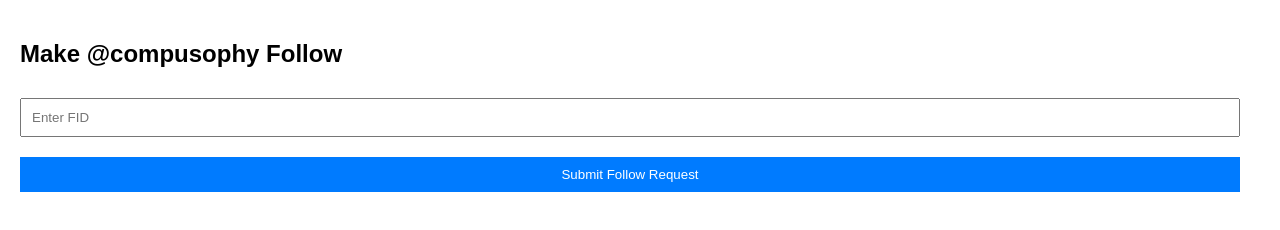
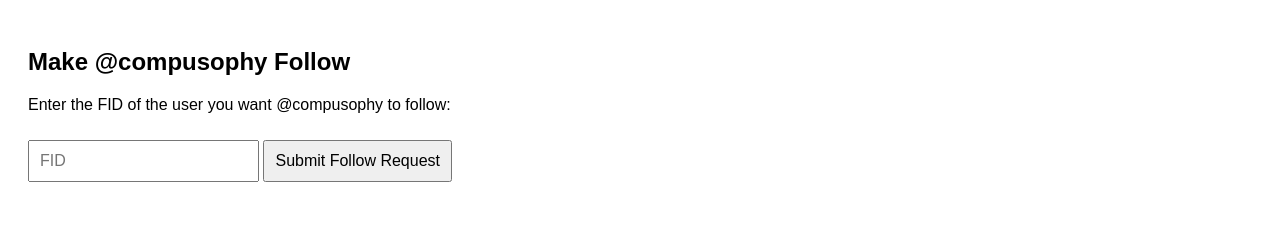
Before and after one commit to compusophy/compusophy.github.io, a plain HTML site: page fct/index.html in a window 1280 px wide. Drawn offline with Linux system fonts and the light colour scheme.

Commit message:
Update index.html

```diff
--- a/fct/index.html
+++ b/fct/index.html
@@ -5,58 +5,41 @@
   <meta name="viewport" content="width=device-width, initial-scale=1.0">
   <title>Submit Follow Request to @compusophy</title>
 
-  <!-- Farcaster Frame Metadata -->
-  <meta name="farcaster:version" content="1.0">
-  <meta name="farcaster:width" content="medium">
-  <meta name="farcaster:height" content="auto">
-  <meta name="farcaster:title" content="Follow Request">
-  <meta name="farcaster:description" content="Submit a follow request for @compusophy.">
+  <!-- Required Frame Properties -->
+  <meta property="fc:frame" content="vNext" />
+  <meta property="fc:frame:image" content="URL_TO_A_1.91:1_ASPECT_RATIO_IMAGE" />
+  <meta property="og:image" content="URL_TO_A_1.91:1_ASPECT_RATIO_IMAGE" />
+
+  <!-- Optional Frame Properties for Interactive Elements -->
+  <meta property="fc:frame:button:1" content="Submit Request" />
+  <meta property="fc:frame:button:1:action" content="post" />
+  <meta property="fc:frame:post_url" content="URL_WHERE_FRAME_SERVER_WILL_HANDLE_POST_REQUEST" />
+  <meta property="fc:frame:input:text" content="Enter FID" />
 
   <style>
+    /* Styling for demonstration purposes */
     body {
       font-family: Arial, sans-serif;
-      margin: 0;
       padding: 20px;
-      box-sizing: border-box;
     }
     input, button {
+      margin-top: 10px;
       padding: 10px;
-      margin-top: 10px;
-      margin-bottom: 10px;
-      width: calc(100% - 20px);
-      box-sizing: border-box;
-    }
-    button {
-      color: white;
-      background-color: #007bff;
-      border: none;
-      cursor: pointer;
-    }
-    button:hover {
-      background-color: #0056b3;
+      font-size: 16px;
     }
   </style>
 </head>
 <body>
 
   <h2>Make @compusophy Follow</h2>
+  <p>Enter the FID of the user you want @compusophy to follow:</p>
 
-  <div>
-    <input type="text" id="fidInput" name="fidInput" placeholder="Enter FID">
-    <button id="submitButton">Submit Follow Request</button>
-  </div>
+  <!-- The actual input and button are for visual representation in a browser and are managed by Farcaster in a frame environment -->
+  <input type="text" id="fidInput" placeholder="FID">
+  <button id="submitButton">Submit Follow Request</button>
 
   <script>
-    // Example functionality: Log input value on button click
-    document.getElementById('submitButton').addEventListener('click', function () {
-      const fid = document.getElementById('fidInput').value;
-      if (fid) {
-        console.log('Follow request submitted for FID:', fid);
-        // Implement the API request or other logic here
-      } else {
-        console.error('FID is required.');
-      }
-    });
+    // Your JavaScript for handling interactions when not in a Farcaster frame context
   </script>
 
 </body>
```
